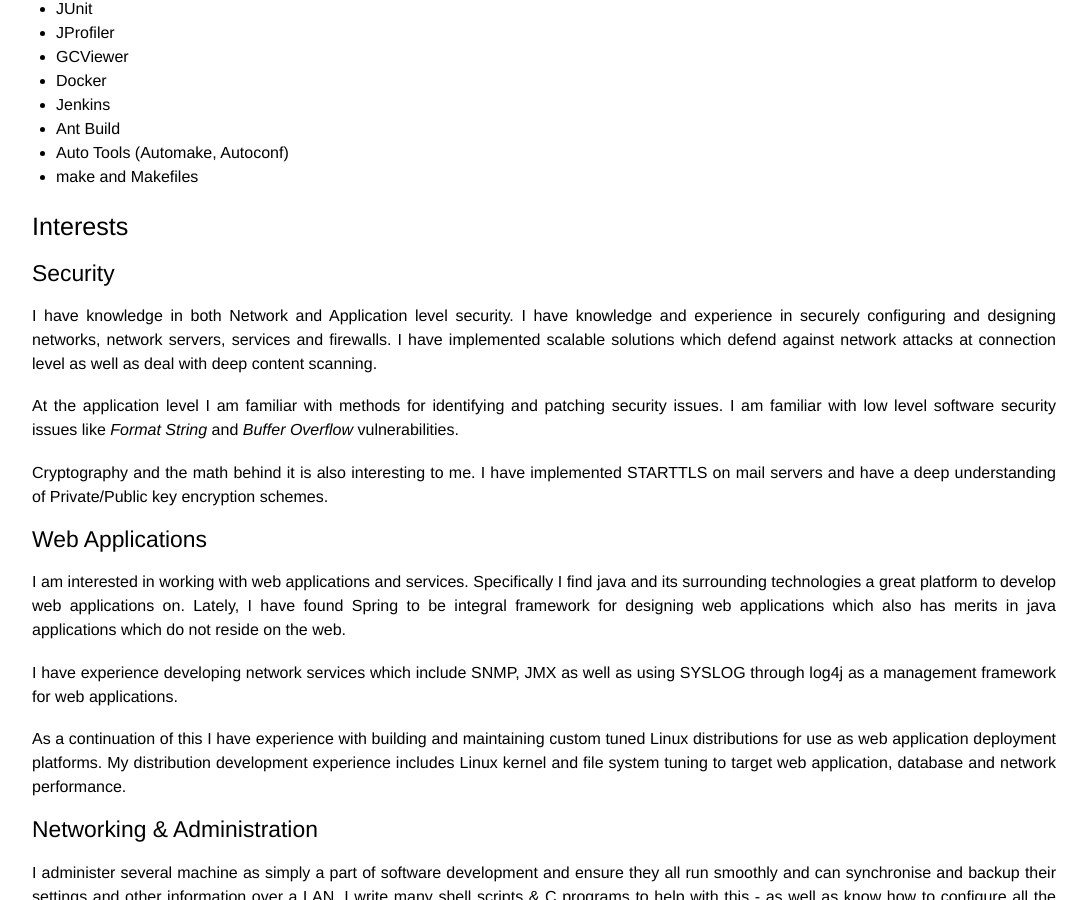
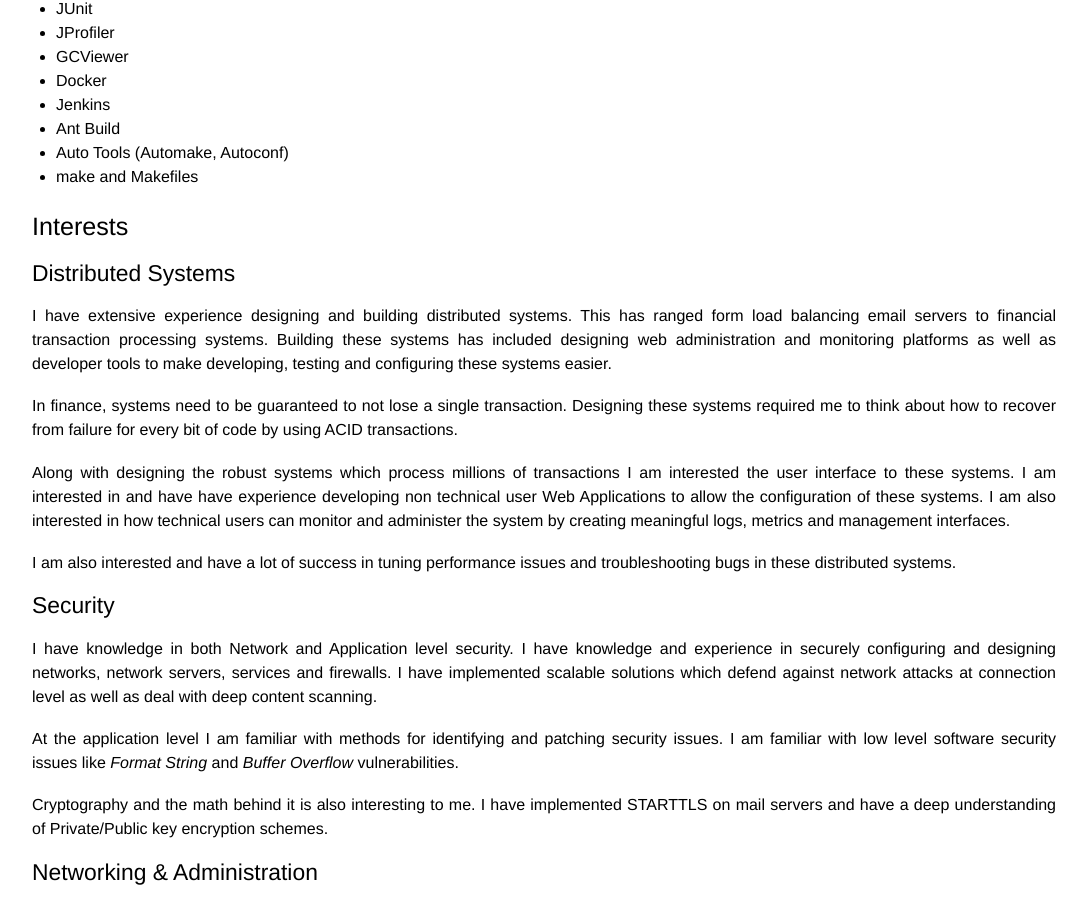
Before and after one commit to stffrdhrn/stffrdhrn.github.io, a Jekyll site: the page built from page/curriculum-vitae.markdown, in a window 1280 px wide and 900 px high, scrolled down 2793 px. Shown: the whole window, without its empty margins (96-1183 px from the left). Built offline with Jekyll 4.4.1, drawn with Linux system fonts in a browser that asks for light colours; some of the changed text lies outside the part shown.

Commit message:
web apps -> distributed systems

```diff
--- a/page/curriculum-vitae.markdown
+++ b/page/curriculum-vitae.markdown
@@ -151,6 +151,27 @@
 </ul>
 
 <h2>Interests</h2>
+<h3>Distributed Systems</h3>
+<p>I have extensive experience designing and building distributed
+systems.  This has ranged form load balancing email servers to financial
+transaction processing systems.  Building these systems has included
+designing web administration and monitoring platforms as well as developer
+tools to make developing, testing and configuring these systems easier.</p>
+
+<p>In finance, systems need to be guaranteed to not lose a single
+transaction.  Designing these systems required me to think about how to
+recover from failure for every bit of code by using ACID transactions.</p>
+
+<p>Along with designing the robust systems which process millions of
+transactions I am interested the user interface to these systems.  I am
+interested in and have have experience developing non technical user Web
+Applications to allow the configuration of these systems.  I am also
+interested in how technical users can monitor and administer the system by
+creating meaningful logs, metrics and management interfaces.</p>
+
+<p>I am also interested and have a lot of success in tuning performance
+issues and troubleshooting bugs in these distributed systems.</p>
+
 <h3>Security</h3>
 <p>I have knowledge in both Network and Application level security.  I have
 knowledge and experience in securely configuring and designing networks,
@@ -166,23 +187,6 @@
 <p>Cryptography and the math behind it is also interesting to me. I have
 implemented STARTTLS on mail servers and have a deep understanding of
 Private/Public key encryption schemes.</p>
-
-<h3>Web Applications</h3>
-<p>I am interested in working with web applications and services.
-Specifically I find java and its surrounding  technologies a great platform
-to develop web applications on. Lately, I have found Spring to be integral
-framework  for designing web applications which also has merits in java
-applications which do not reside on the web.</p>
-
-<p>I have experience developing network services which include SNMP, JMX as
-well as using  SYSLOG through log4j as a management framework for web
-applications.</p>
-
-<p>As a continuation of this I have experience with building and
-maintaining custom tuned Linux distributions for use as web application
-deployment platforms.  My distribution development experience includes
-Linux kernel   and file system tuning to target web application, database
-and network performance.</p>
 
 <h3>Networking &amp; Administration</h3>
 <p>I administer several machine as simply a part of software development
```
Also changed, not shown: other parts of page/curriculum-vitae.markdown (+1 -1 lines).
